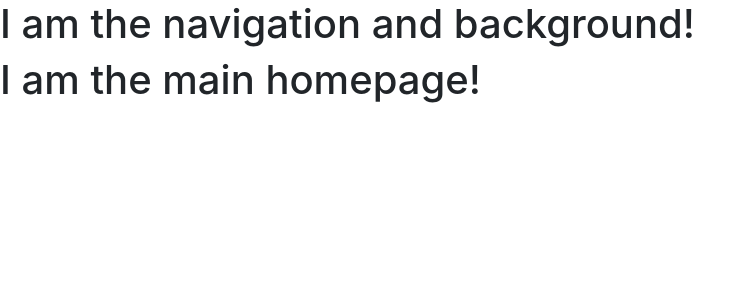
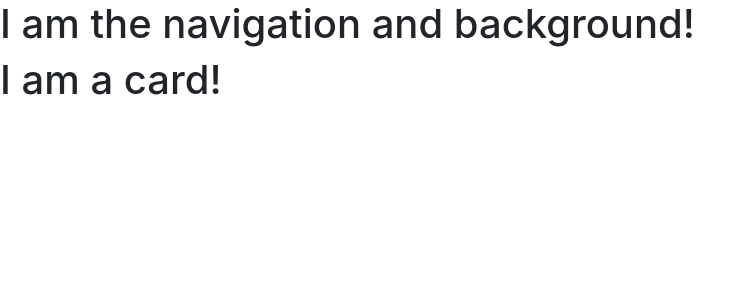
Before and after one commit to AplUSAndmINUS/poker-rules, a React (Create React App) app: page /home in a window 1280 px wide. Shown: the top 300 px of the page, without its empty margins (0-752 px from the left). Built offline with nearby package versions, Linux system fonts and the light colour scheme; a web font is replaced by a local one.

Commit message:
created card-component shell

```diff
--- /dev/null
+++ b/src/component/button/styles.scss
@@ -0,0 +1 @@
+@import '../../styles/main.scss';
--- /dev/null
+++ b/src/component/card/card.tsx
@@ -0,0 +1,9 @@
+import React from 'react';
+
+import './styles.scss';
+
+export const Card = () => {
+  return (<h1>I am a card!</h1>)
+};
+
+export default Card;
--- /dev/null
+++ b/src/component/card/styles.scss
@@ -0,0 +1 @@
+@import '../../styles/main.scss';
--- a/src/pages/home/home.tsx
+++ b/src/pages/home/home.tsx
@@ -1,9 +1,10 @@
 import React from 'react';
+import Card from '../../component/card/card';
 
 import './styles.scss';
 
 export const Home = () => {
-  return (<h1>I am the main homepage!</h1>);
+  return (<><Card /></>)
 }
 
 export default Home;
```
Also changed, not shown: src/component/button/button.tsx (added).
